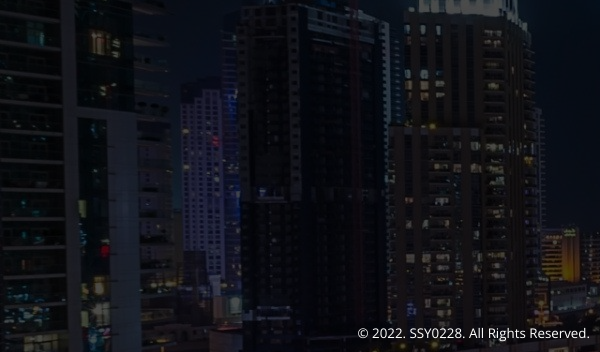
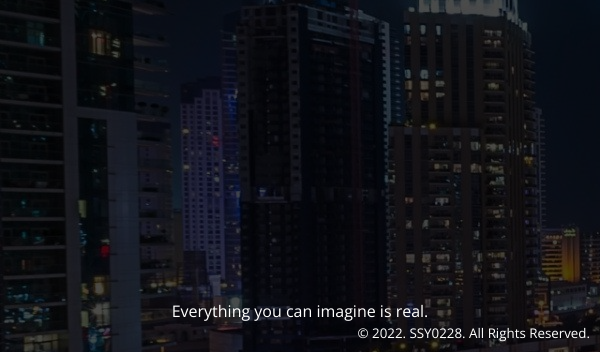
Before and after one commit to SSY0228/MomentumPJ1, a plain HTML site: page index.html in a window 600 px wide. Both pictures are taken after typing "Sample" into the empty fields and a click on the input "Log in". Shown: the part 448-800 px from the top of the page. Drawn offline with nearby package versions, Linux system fonts and the light colour scheme.

Commit message:
2022.10. css final edit

```diff
--- a/css/style.css
+++ b/css/style.css
@@ -214,16 +214,15 @@ small {
 
   #quotes {
     position: fixed;
-    bottom: 10px;
+    bottom: 3vh;
     width: 100%;
     height: auto;
     color: #fff;
     text-align: center;
-    transform: translateY(20px);
+    transform: translateY(2vh);
     transition: transform 0.3s cubic-bezier(0.6, -0.28, 0.735, 0.045);
   }
   #quotes .author { opacity: 0; transition: opacity 0.3s cubic-bezier(0.6, -0.28, 0.735, 0.045); }
-
 
   #quotes:hover {
     transform: translateY(0);
@@ -246,6 +245,5 @@ small {
     input[type="text"] {
       font-size: 2rem;
     }
-    #quotes { display: none; }
   }
 }
```
